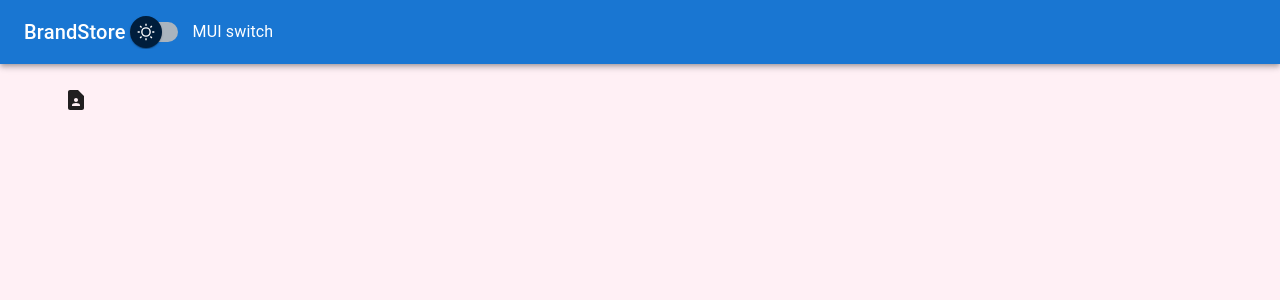
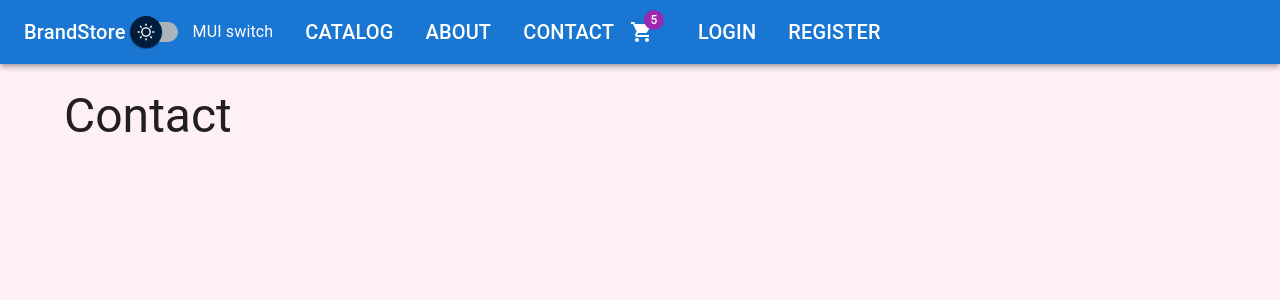
Before and after one commit to CrisVuBao/BrandStore_API, a React (Create React App) app: page /contact in a window 1280 px wide. Shown: the top 300 px of the page. Built offline with nearby package versions, Linux system fonts and the light colour scheme.

Commit message:
003 NavLinks midLinks, rightLinks (Header.tsx)

```diff
--- a/src/app/layout/Header.tsx
+++ b/src/app/layout/Header.tsx
@@ -1,7 +1,17 @@
-import { AppBar, Container, FormControlLabel, FormGroup, Switch, Toolbar, Typography, styled } from "@mui/material";
-import { TIMEOUT } from "dns";
-import { Link } from "react-router-dom";
-import Catalog from "../../features/catalog/Catalog";
+import { ShoppingCart } from "@mui/icons-material";
+import { AppBar, Badge, Container, FormControlLabel, FormGroup, IconButton, List, ListItem, Switch, Toolbar, Typography, colors, styled } from "@mui/material";
+import {NavLink } from "react-router-dom";
+
+const midLinks = [
+  {title: 'catalog', path: '/catalog'},
+  {title: 'about', path: '/about'},
+  {title: 'contact', path: '/contact'}
+]
+
+const rightLinks = [
+  {title: 'login', path: '/login'},
+  {title: 'register', path: 'register'}
+]
 
 interface Props {
     darkMode: boolean;
@@ -60,7 +70,13 @@ const Header = ({darkMode, handleThemeChange} : Props) => {
     return (
         <AppBar position="static" sx={{mb: 3}}> {/*phần header*/}
             <Toolbar>
-                <Typography variant="h6">BrandStore</Typography>
+                <Typography
+                  variant="h6"
+                  component={NavLink} to='/'
+                  sx={{color: 'inherit', textDecoration: 'none'}}
+                >
+                  BrandStore
+                </Typography>
                 <FormGroup>
                     <FormControlLabel
                         // checked={darkMode} giá trị mặc định của darkMode là false(light), còn khi onChange={handleThemChange} là true(dark)
@@ -68,6 +84,39 @@ const Header = ({darkMode, handleThemeChange} : Props) => {
                         label="MUI switch"
                     />
                 </FormGroup>
+                <List sx={{display: 'flex'}}>
+                  {midLinks.map(({title, path}) => { // phải cho title, path vào trong ngoặc nhọn vì là thuộc tính của object
+                    return (
+                      <ListItem
+                        component={NavLink} // lấy link tương đương của path với bên Router.tsx = với midLink[]
+                        to={path}
+                        key={path}
+                        sx={{color: 'inherit', typography: 'h6'}}
+                      >
+                        {title.toUpperCase()}
+                      </ListItem>
+                    )})}
+                </List>
+
+                <IconButton size="large" edge="start" color="inherit" sx={{mr: 2}}>
+                      <Badge badgeContent='5' color="secondary">
+                          <ShoppingCart />
+                      </Badge>
+                </IconButton>
+
+                <List sx={{display: 'flex'}}>
+                    {rightLinks.map(({title, path}) => {
+                      return (
+                        <ListItem
+                          component={NavLink}
+                          to={path}
+                          key={path}
+                          sx={{color: 'inherit', typography: 'h6'}}
+                        >
+                          {title.toUpperCase()}
+                        </ListItem>
+                      )})}
+                </List>
             </Toolbar>
         </AppBar>
 
--- a/src/app/router/Routes.tsx
+++ b/src/app/router/Routes.tsx
@@ -4,7 +4,7 @@ import HomePage from "../../features/home/HomePage";
 import Catalog from "../../features/catalog/Catalog";
 import ProductDetails from "../../features/catalog/ProductDetails";
 import AboutPage from "../../features/about/AboutPage";
-import { ContactPage } from "@mui/icons-material";
+import ContactPage from "../../features/contact/ContactPage";
 
 export const router = createBrowserRouter([
     {
--- a/src/features/contact/ContactPage.tsx
+++ b/src/features/contact/ContactPage.tsx
@@ -4,7 +4,7 @@ import { Typography } from "@mui/material";
 const ContactPage = () => {
 
     return (
-        <Typography variant="h2">
+        <Typography variant="h3">
             Contact
         </Typography>
     )
```
